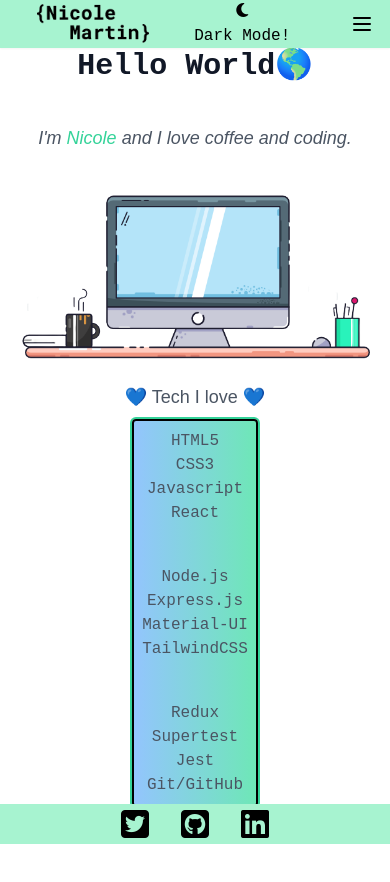
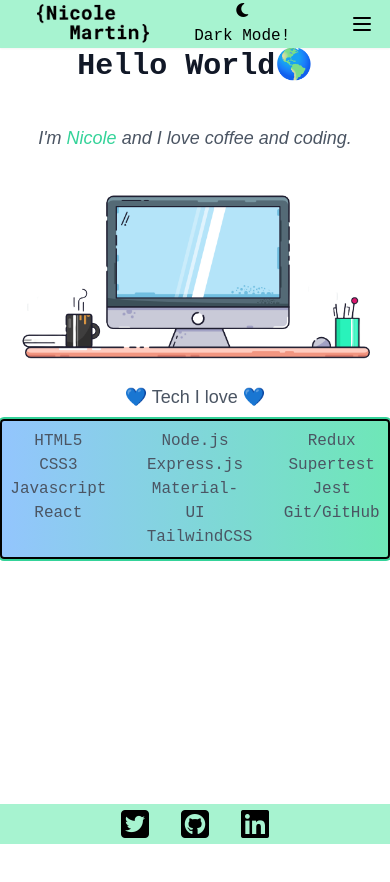
Before and after one commit to nicole-m-martin/portfolio, a React (Create React App) app: page / in a window 390 px wide. Shown: the top 882 px of the page. Built offline with nearby package versions, Linux system fonts and the light colour scheme.

Commit message:
update tech stack

```diff
--- a/src/containers/home.js
+++ b/src/containers/home.js
@@ -22,7 +22,7 @@
           <h3 className="text-lg font-Poppins text-gray-600 dark:text-gray-300 mt-4">
             💙 Tech I love 💙
           </h3>
-          <section className="grid grid-flow-row md:grid-cols-3 sm:grid-cols-1 grid-rows-1 gap-10 sm:gap-2 border-2 my-2 rounded border-black ring-2 ring-green-400 bg-gradient-to-r from-blue-300 to-green-300 font-Pt dark:font-Pt p-2 text-gray-600 dark:text-white dark:ring-blue-400">
+          <section className="grid grid-flow-row grid-cols-3 grid-rows-1 gap-10 sm:gap-2 border-2 my-2 rounded border-black ring-2 ring-green-400 bg-gradient-to-r from-blue-300 to-green-300 font-Pt dark:font-Pt p-2 text-gray-600 dark:text-white dark:ring-blue-400">
             <Tech one="HTML5" two="CSS3" three="Javascript" four="React" />
             <Tech
               one="Node.js"
```
